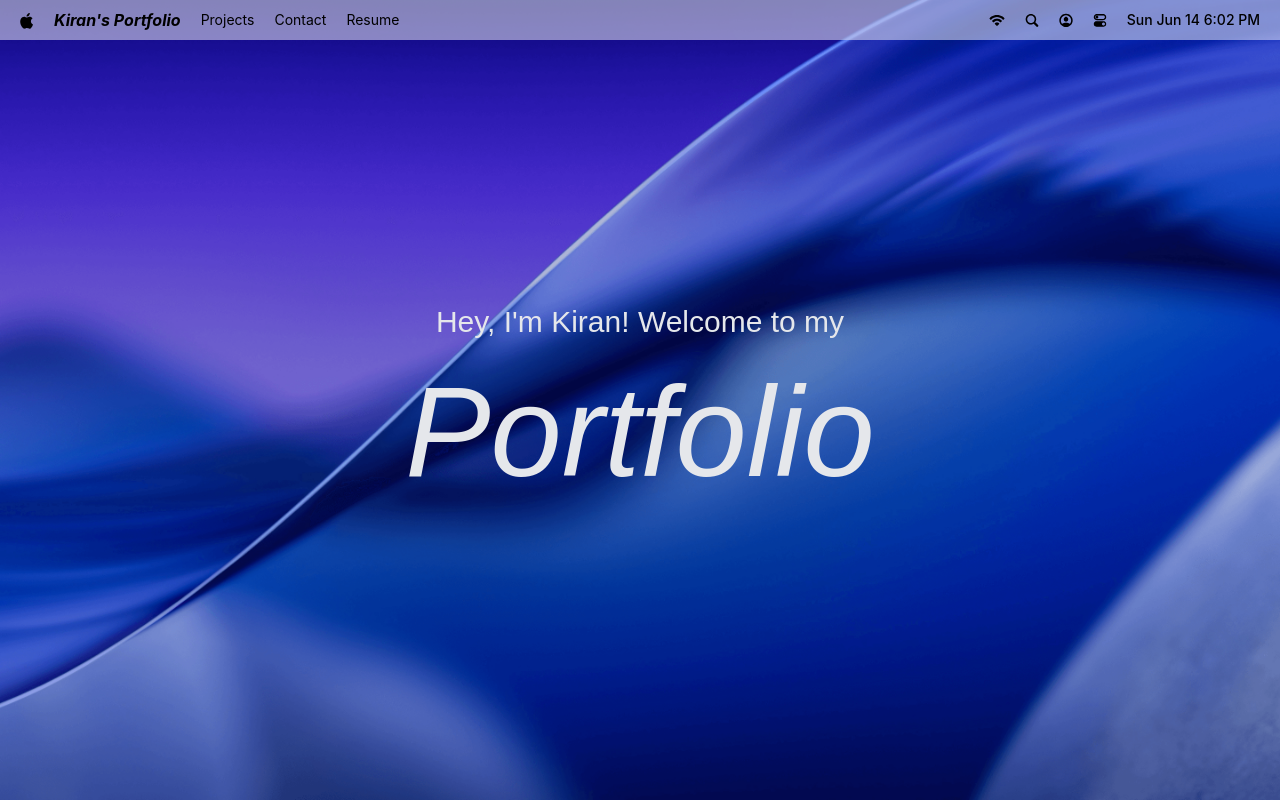
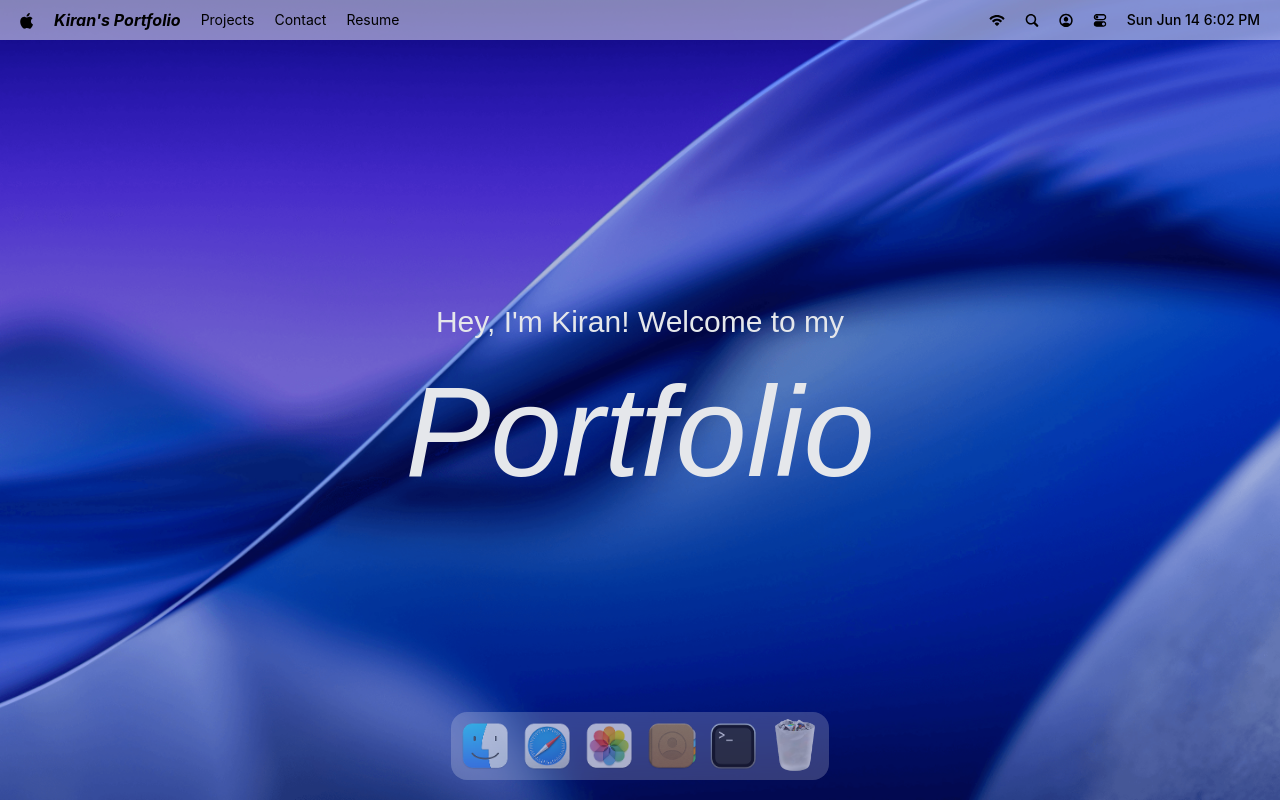
Before and after one commit to Kiran-Pokhrel-91/myportfolio, a React (Vite) app in the folder frontend/: page / in a window 1280 px wide. Built offline with nearby package versions, Linux system fonts and the light colour scheme; a web font is replaced by a local one.

Commit message:
added dock

```diff
--- a/frontend/src/App.jsx
+++ b/frontend/src/App.jsx
@@ -1,11 +1,12 @@
 import React from "react";
-import { Navbar, Welcome } from "#components";
+import { Dock, Navbar, Welcome } from "#components";
 
 const App = () => {
   return (
     <main>
       <Navbar />
       <Welcome />
+      <Dock />
     </main>
   );
 };
--- /dev/null
+++ b/frontend/src/components/Dock.jsx
@@ -0,0 +1,40 @@
+import React, { useRef } from "react";
+import { dockApps } from "#constants";
+
+const Dock = () => {
+  const dockRef = useRef(null);
+
+  const toggleApp = (app) => {
+    if (!app || !app.canopen) return () => {};
+  };
+
+  return (
+    <section id="dock">
+      <div ref={dockRef} className="dock-container">
+        {dockApps.map(({ id, name, icon, canopen }) => (
+          <div key={id} className="relative flex justify-center">
+            <button
+              type="button"
+              className="dock-icon"
+              aria-label={name}
+              data-tooltip-id="dock-tooltip"
+              data-tooltip-content={name}
+              data-tooltip-delay-show={150}
+              disabled={!canopen}
+              onClick={() => toggleApp({ id, canopen })}
+            >
+              <img
+                src={`/images/${icon}`}
+                alt={`${name} icon`}
+                loading="lazy"
+                className={canopen ? "" : "opacity-60"}
+              />
+            </button>
+          </div>
+        ))}
+      </div>
+    </section>
+  );
+};
+
+export default Dock;
--- a/frontend/src/components/Navbar.jsx
+++ b/frontend/src/components/Navbar.jsx
@@ -1,4 +1,3 @@
-import React from "react";
 import dayjs from "dayjs";
 import { navLinks, navIcons } from "#constants";
 
--- a/frontend/src/components/index.js
+++ b/frontend/src/components/index.js
@@ -1,4 +1,5 @@
 import Navbar from "#components/Navbar";
 import Welcome from "#components/Welcome";
+import Dock from "#components/Dock";
 
-export { Navbar, Welcome };
+export { Navbar, Welcome, Dock };
```
